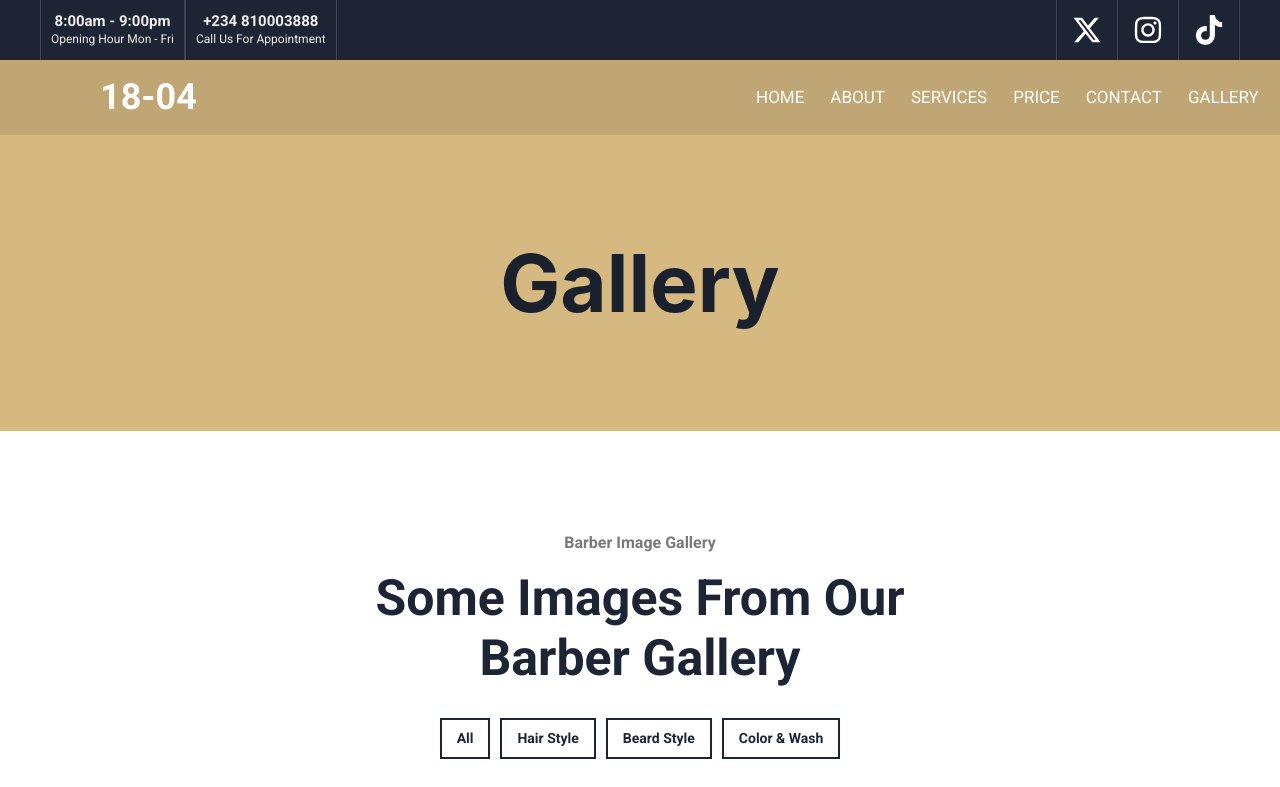
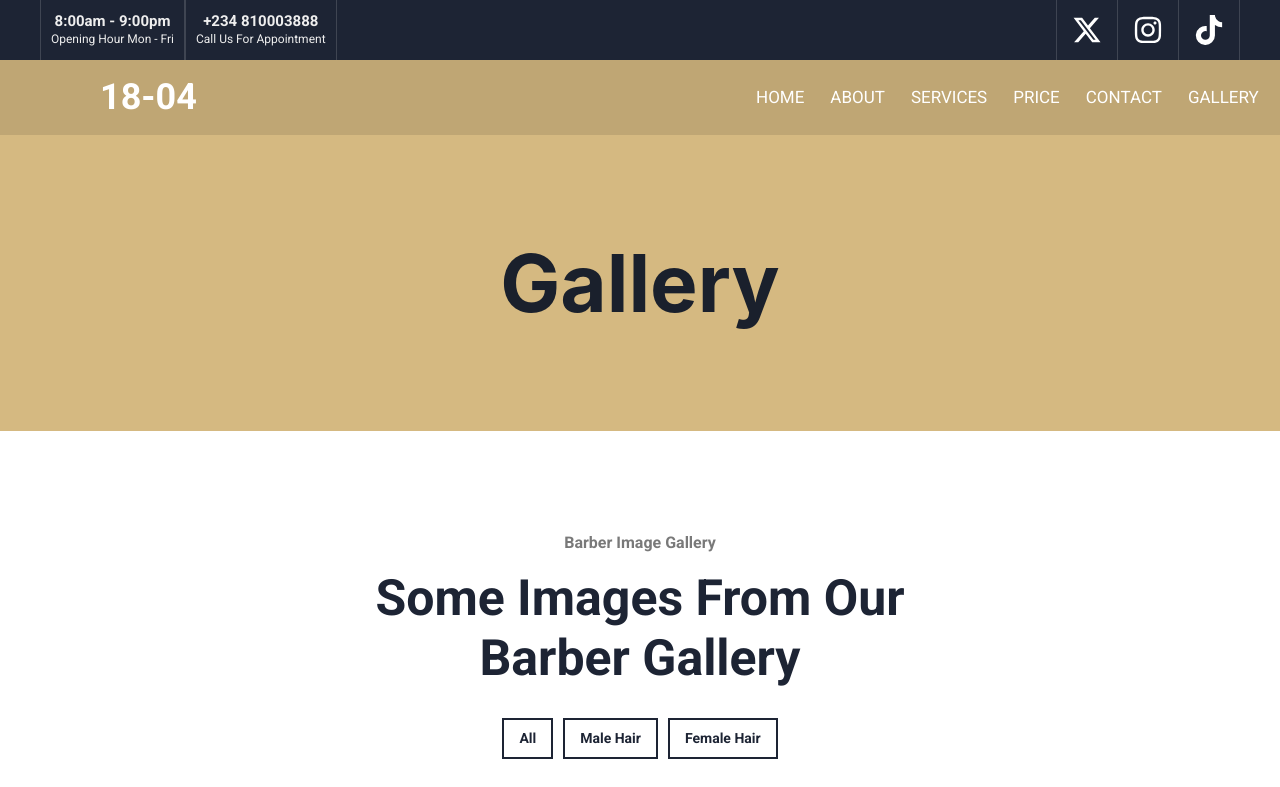
Before and after one commit to Owoyeleadedayo/18-04, a React (Vite) app: page /gallery in a window 1280 px wide. Shown: the top 787 px of the page. Built offline with nearby package versions, Linux system fonts and the light colour scheme.

Commit message:
new update on the gallery

```diff
--- a/src/components/GallerySection.tsx
+++ b/src/components/GallerySection.tsx
@@ -15,32 +15,32 @@ const GallerySection = () => {
     const things = [
       {
         name: "",
-        type: "hair_cut",
+        type: "maleHair",
         image: Image3,
       },
       {
         name: "",
-        type: "beard_style",
+        type: "femaleHair",
         image: Image4,
       },
       {
         name: "",
-        type: "color_wash",
+        type: "maleHair",
         image: Image5,
       },
       {
         name: "",
-        type: "color_wash",
+        type: "femaleHair",
         image: Image6,
       },
       {
         name: "",
-        type: "hair_cut",
+        type: "femaleHair",
         image: Image7,
       },
       {
         name: "",
-        type: "beard_style",
+        type: "maleHair",
         image: Image8,
       },
     ];
@@ -133,10 +133,10 @@ const GallerySection = () => {
               background: "#1d2434",
               color: "#D5B981",
             }}
-            onClick={() => filterThingsArray("hair_cut")}
+            onClick={() => filterThingsArray("maleHair")}
           >
             <Text fontSize={"14px"} fontFamily={"Roboto"} fontWeight={600}>
-              Hair Style
+              Male Hair
             </Text>
           </Flex>
           <Flex
@@ -152,29 +152,10 @@ const GallerySection = () => {
               background: "#1d2434",
               color: "#D5B981",
             }}
-            onClick={() => filterThingsArray("beard_style")}
+            onClick={() => filterThingsArray("femaleHair")}
           >
             <Text fontSize={"14px"} fontFamily={"Roboto"} fontWeight={600}>
-              Beard Style
-            </Text>
-          </Flex>
-          <Flex
-            border={"2px solid #1d2434"}
-            py={"8px"}
-            px={"15px"}
-            justifyContent={"center"}
-            alignItems={"center"}
-            color={"#1d2434"}
-            transition={".3s"}
-            cursor={"pointer"}
-            _hover={{
-              background: "#1d2434",
-              color: "#D5B981",
-            }}
-            onClick={() => filterThingsArray("color_wash")}
-          >
-            <Text fontSize={"14px"} fontFamily={"Roboto"} fontWeight={600}>
-              Color & Wash
+              Female Hair
             </Text>
           </Flex>
         </Flex>
```
